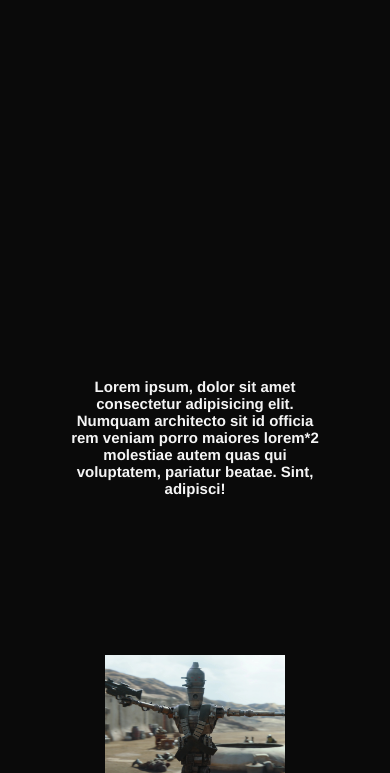
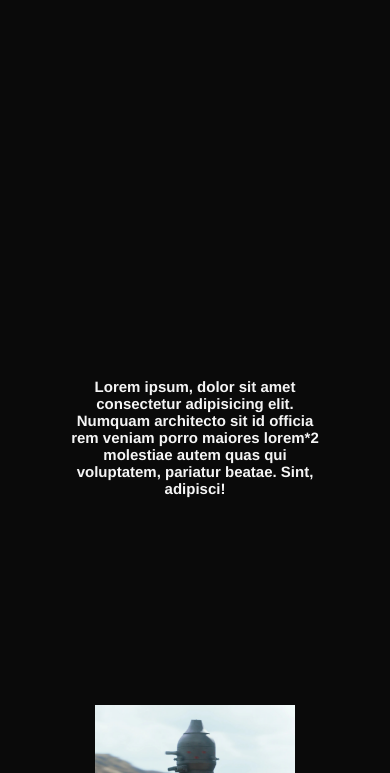
Before and after one commit to alejandroPCH/alejandrotv, a website built with Parcel: page index.html in a window 390 px wide. Shown: the part 71-844 px from the top of the page. Built offline with nearby package versions, Linux system fonts and the light colour scheme.

Commit message:
bottom responsive style improved

```diff
--- a/src/styles/style.scss
+++ b/src/styles/style.scss
@@ -208,13 +208,13 @@
     background-repeat: no-repeat;
     background-size: cover;
     cursor: pointer;
-    height: 18vw;
+    height: 15vw;
     opacity: 1;
-    min-width: 180px;
-    min-height: 120px;
+    min-width: 395px;
+    min-height: 243px;
     transition: 450ms;
     object-fit: cover;
-    width:27vw;
+    width: 25vw;
     margin-right:0;
     transform-origin: center center;
 
@@ -282,13 +282,26 @@
     .carousel{
         top: 30vh;
       }
+
+    .carousel__container{
+
+        margin-bottom: 30rem;
+        margin-top: 5rem;
+
+
+     .container__item{
+        min-width: 200px;
+        min-height: 130px;
+        width: 50vw;
+        height: 30vh;
+        }
+    }
     .movie__button{
 
         top: clamp(23.5rem,35vw,30rem);
     }
     .presentation {
         display: flex;
-
         position:relative;
         -webkit-box-align:center;
         -webkit-box-pack:center;
@@ -306,4 +319,8 @@
             }
         }
 
+    .container__item:hover ,.container__item:active{
+        transform:scale(1.1);
+
     }
+}
```
Also changed, not shown: src/styles/style.css, 1 other file. Lines whose indentation alone changed are shown as unchanged.
